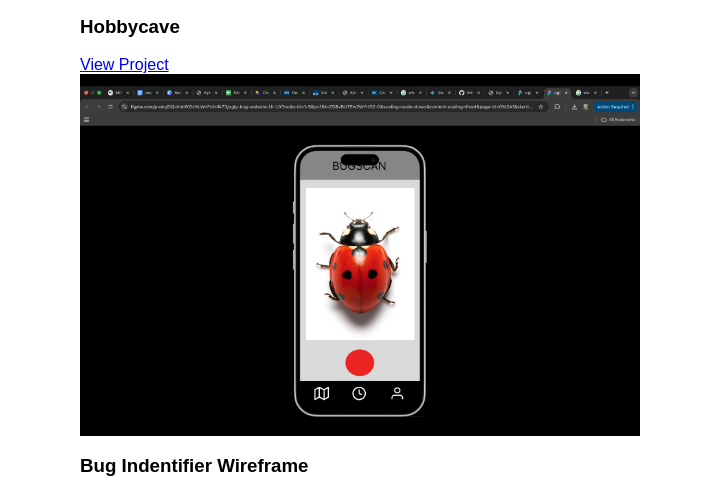
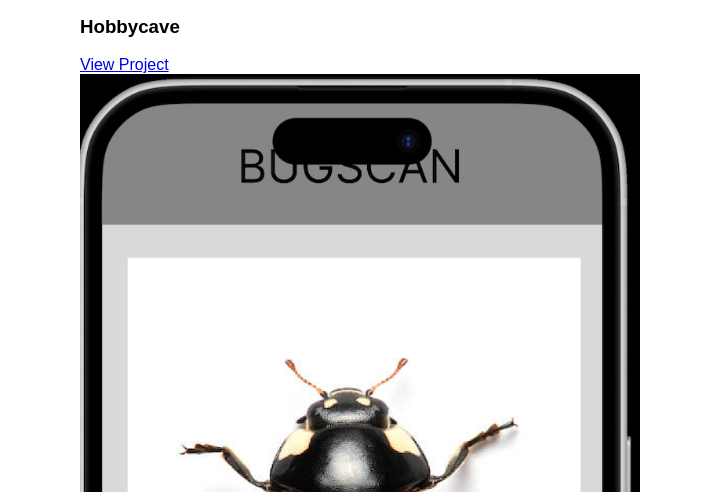
Before and after one commit to dytrystydeye/Portfolio, a plain HTML site: page work.html in a window 1280 px wide. Shown: the part 1234-1726 px from the top of the page, without its empty margins (0-703 px from the left). Drawn offline with Linux system fonts and the light colour scheme.

Commit message:
Update work.html

```diff
--- a/work.html
+++ b/work.html
@@ -45,7 +45,7 @@
     </div>
 
   <div class="project">
-    <img src="images/bug identifier.png" alt="bug app">
+    <img src="images/bug identifier app.png" alt="bug app">
 </div>
       <h3>Bug Indentifier Wireframe</h3>
       <a href="project.html">View Project</a>
```
